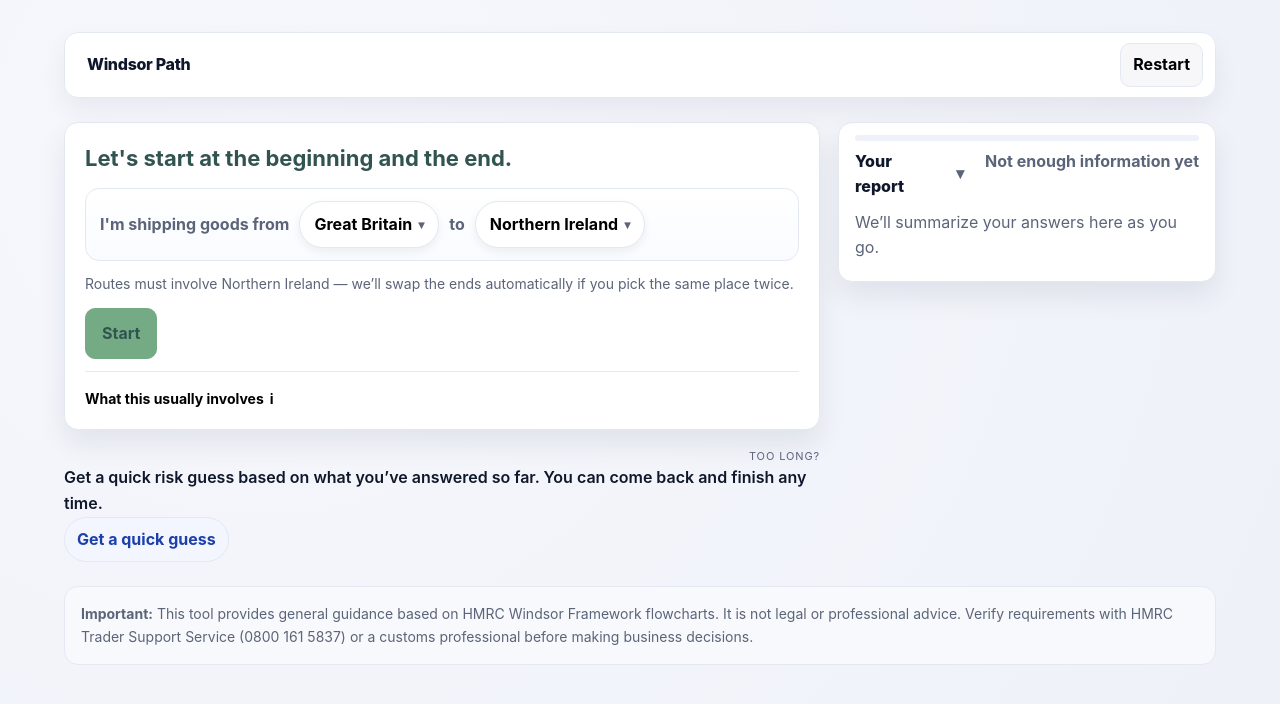
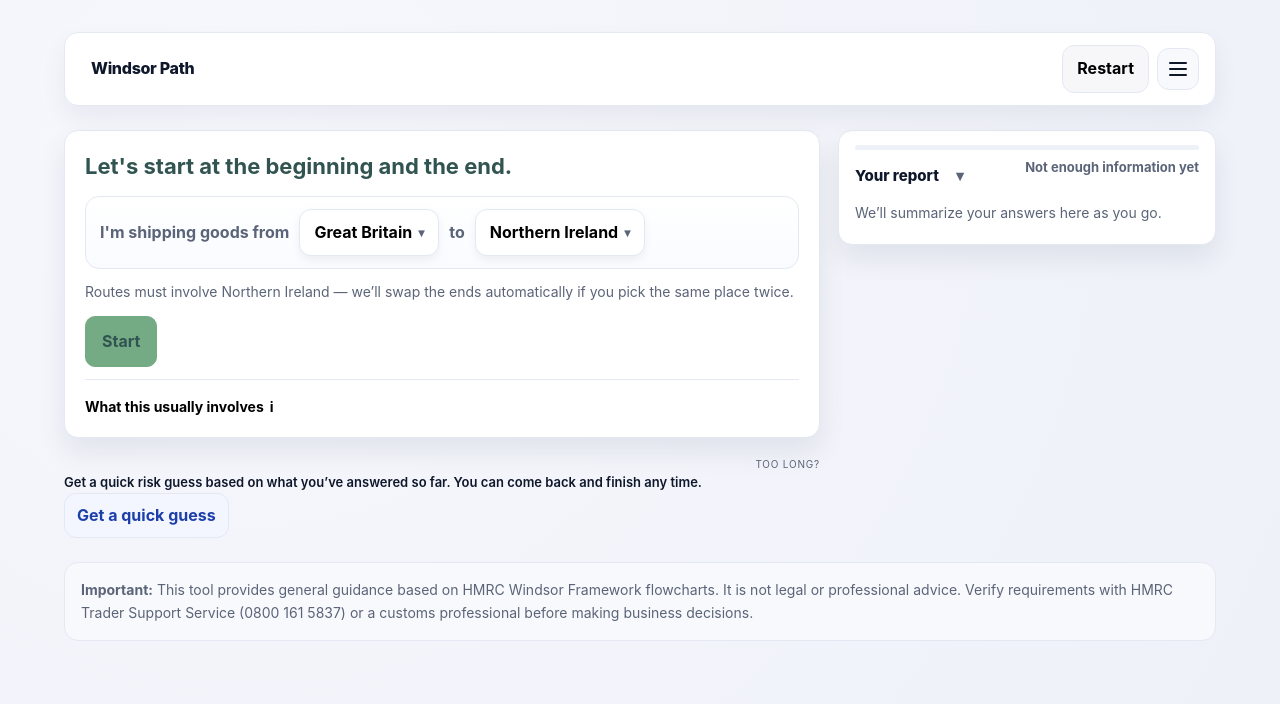
Before and after one commit to Laidlaw/Windsor-path, a React (Vite) app: page / in a window 1280 px wide. Shown: the top 704 px of the page. Built offline with nearby package versions, Linux system fonts and the light colour scheme.

Commit message:
style clean up

```diff
--- a/src/App.tsx
+++ b/src/App.tsx
@@ -19,6 +19,7 @@ export default function WindsorPathApp() {
         <button className="wp-brand" type="button" onClick={() => reset()}>
           Windsor Path
         </button>
+        <div className="wp-topbar__actions">
           <button className="wp-restart hide-mobile" type="button" onClick={() => reset()}>
             Restart
           </button>
@@ -28,8 +29,9 @@ export default function WindsorPathApp() {
             onClick={() => setReportOpen((open) => !open)}
             aria-label="Open menu"
           >
-          Menu
+            <span className="wp-menu-icon" aria-hidden />
           </button>
+        </div>
       </header>
 
       <div className="wp-layout">
--- a/src/styles.css
+++ b/src/styles.css
@@ -67,7 +67,8 @@ textarea {
   align-items: center;
   justify-content: space-between;
   gap: 12px;
-  padding: 10px 12px;
+  padding: 12px 16px;
+  min-height: 60px;
   background: rgba(255, 255, 255, 0.95);
   backdrop-filter: blur(10px);
   border: 1px solid var(--border);
@@ -94,23 +95,59 @@ textarea {
 }
 
 .wp-menu-toggle {
-  display: none;
-  background: #f3f6ff;
+  display: inline-flex;
+  align-items: center;
+  justify-content: center;
+  width: 42px;
+  height: 42px;
+  background: #f7f9fd;
   border: 1px solid var(--border);
-  padding: 8px 12px;
-  border-radius: 10px;
-  font-weight: 700;
+  border-radius: 12px;
   cursor: pointer;
+  transition: border-color 0.2s ease, box-shadow 0.2s ease;
 }
 
 .wp-restart {
   display: inline-flex;
   background: #f7f7fa;
   border: 1px solid var(--border);
-  padding: 8px 12px;
-  border-radius: 10px;
+  padding: 10px 14px;
+  border-radius: 12px;
   font-weight: 700;
   cursor: pointer;
+}
+
+.wp-topbar__actions {
+  display: inline-flex;
+  align-items: center;
+  gap: 8px;
+}
+
+.wp-menu-toggle:hover {
+  border-color: var(--accent);
+  box-shadow: 0 10px 18px rgba(47, 111, 237, 0.12);
+}
+
+.wp-menu-icon,
+.wp-menu-icon::before,
+.wp-menu-icon::after {
+  display: block;
+  width: 18px;
+  height: 2px;
+  background: var(--ink);
+  border-radius: 4px;
+  content: "";
+  position: relative;
+}
+
+.wp-menu-icon::before {
+  position: absolute;
+  top: -6px;
+}
+
+.wp-menu-icon::after {
+  position: absolute;
+  top: 6px;
 }
 
 .wp-shell {
@@ -192,7 +229,7 @@ textarea {
   position: relative;
   height: 10px;
   background: #e7ecf7;
-  border-radius: 999px;
+  border-radius: 10px;
   overflow: hidden;
 }
 
@@ -323,7 +360,7 @@ textarea {
 .wp-flight__pill {
   border: 1px solid var(--border);
   background: #f7f9fd;
-  border-radius: 999px;
+  border-radius: 12px;
   padding: 10px 14px;
   text-align: center;
   cursor: pointer;
@@ -346,7 +383,7 @@ textarea {
 .wp-flight__select {
   border: 1px solid var(--border);
   background: #ffffff;
-  border-radius: 999px;
+  border-radius: 12px;
   padding: 10px 14px;
   font-weight: 700;
   cursor: pointer;
@@ -406,7 +443,7 @@ textarea {
 .wp-chip {
   border: 1px solid var(--border);
   background: #f7f9fd;
-  border-radius: 999px;
+  border-radius: 12px;
   padding: 6px 10px;
   font-size: 13px;
   color: var(--muted);
@@ -475,7 +512,7 @@ textarea {
 .wp-preview__chip {
   background: #fff;
   padding: 6px 10px;
-  border-radius: 999px;
+  border-radius: 12px;
   border: 1px solid #dce2f2;
 }
 
@@ -616,20 +653,22 @@ textarea {
 
 .wp-summary {
   position: sticky;
-  top: 90px;
+  top: 68px;
   background: var(--card);
   border: 1px solid var(--border);
   border-radius: var(--radius);
   padding: 16px;
   box-shadow: 0 14px 28px rgba(12, 20, 38, 0.08);
+  font-size: 14px;
+  line-height: 1.45;
 }
 
 .wp-summary__bar {
-  height: 6px;
+  height: 5px;
   background: #eef1f8;
   border-radius: 8px;
   overflow: hidden;
-  margin: -4px 0 8px;
+  margin: -2px 0 8px;
 }
 
 .wp-summary__bar-fill {
@@ -663,6 +702,7 @@ textarea {
   display: flex;
   align-items: center;
   gap: 6px;
+  font-size: 15px;
 }
 
 .wp-summary__hint {
@@ -674,6 +714,7 @@ textarea {
   font-weight: 700;
   color: var(--muted);
   white-space: nowrap;
+  font-size: 13px;
 }
 
 .wp-summary__status.simple {
@@ -691,13 +732,14 @@ textarea {
 .wp-summary__label {
   text-transform: uppercase;
   letter-spacing: 0.08em;
-  font-size: 11px;
+  font-size: 10px;
   color: var(--muted);
   text-align: end;
 }
 
 .wp-summary__value {
   font-weight: 600;
+  font-size: 13px;
 }
 
 .wp-summary__empty {
@@ -731,22 +773,20 @@ textarea {
 .wp-report {
   display: flex;
   flex-direction: column;
-  gap: 8px;
+  gap: 6px;
 }
 
 .wp-report__row {
   display: flex;
   flex-direction: column;
   justify-content: space-between;
-  gap: 10px;
-  padding: 10px 12px;
+  gap: 6px;
+  padding: 8px 10px;
   border: 1px solid var(--border);
   border-radius: 12px;
   background: #f9fbff;
   cursor: pointer;
   text-align: left;
-  border:none;
-  background: transparent;
 }
 .wp-report__row:hover {
   background: #f3f6ff;
@@ -758,7 +798,7 @@ textarea {
   border: 1px solid #d9e2ff;
   color: #1c3faa;
   padding: 8px 12px;
-  border-radius: 999px;
+  border-radius: 12px;
   font-weight: 700;
   cursor: pointer;
   display: inline-flex;
@@ -785,7 +825,7 @@ textarea {
 .wp-crumb {
   border: 1px solid var(--border);
   background: #f7f9fd;
-  border-radius: 999px;
+  border-radius: 12px;
   padding: 6px 10px;
   display: inline-flex;
   align-items: center;
@@ -858,7 +898,7 @@ textarea {
   background: #eef2ff;
   color: #1f3f9d;
   padding: 6px 10px;
-  border-radius: 999px;
+  border-radius: 12px;
   font-weight: 700;
   font-size: 12px;
   margin-bottom: 8px;
@@ -956,7 +996,7 @@ textarea {
   cursor: pointer;
   color: #1c3faa;
   font-weight: 700;
-  border-radius: 999px;
+  border-radius: 12px;
   display: inline-flex;
   align-items: center;
   gap: 6px;
@@ -1010,9 +1050,9 @@ textarea {
   .wp-summary.open {
     display: block;
     position: fixed;
-    top: 90px;
-    right: 12px;
-    left: 12px;
+    top: 72px;
+    right: 16px;
+    left: 16px;
     z-index: 20;
     max-height: 70vh;
     overflow: auto;
```
Lines whose indentation alone changed are shown as unchanged.
